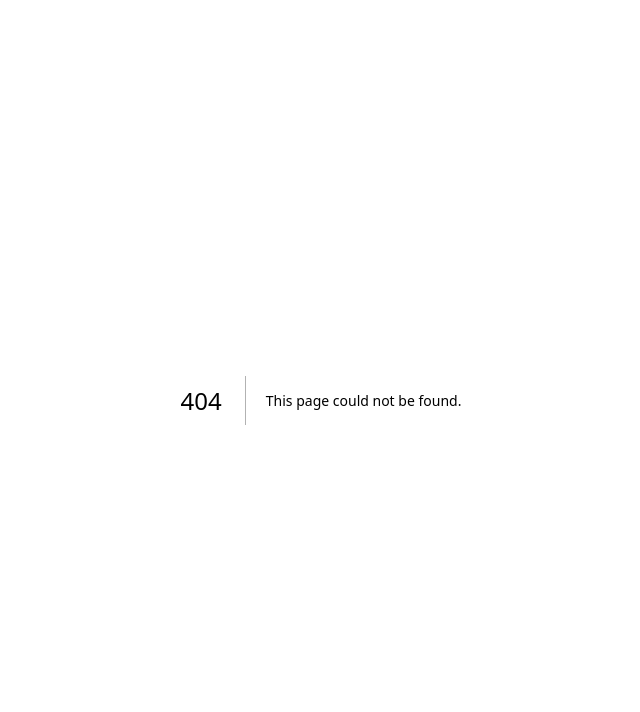
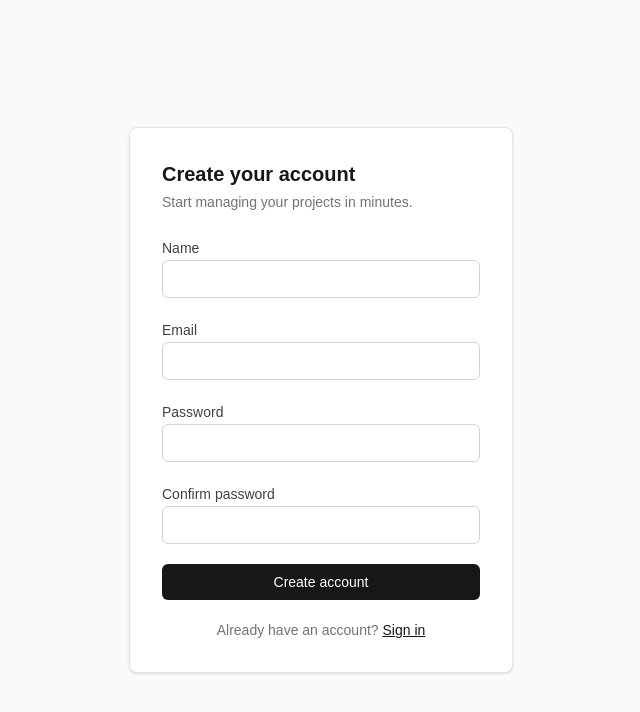
Before and after one commit to JadSantel/SaaS-Project-Management-App, a Next.js app: page /register in a window 1280 px wide. Before the commit this address had no page. Shown: the top 712 px of the page, without its empty margins (319-959 px from the left). Built offline with nearby package versions, Linux system fonts and the light colour scheme.

Commit message:
Phase 2.3 - feat(auth): create registration page layout

```diff
--- /dev/null
+++ b/src/app/register/page.tsx
@@ -0,0 +1,19 @@
+import { RegisterForm } from "./register-form";
+
+export default function RegisterPage() {
+  return (
+    <main className="flex min-h-screen items-center justify-center bg-neutral-50 px-4">
+      <div className="w-full max-w-sm space-y-6 rounded-lg border border-neutral-200 bg-white p-8 shadow-sm">
+        <div className="space-y-1">
+          <h1 className="text-xl font-semibold text-neutral-900">
+            Create your account
+          </h1>
+          <p className="text-sm text-neutral-500">
+            Start managing your projects in minutes.
+          </p>
+        </div>
+        <RegisterForm />
+      </div>
+    </main>
+  );
+}
```
